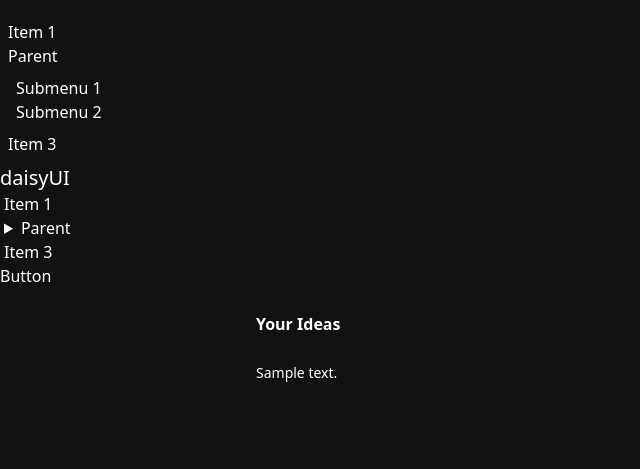
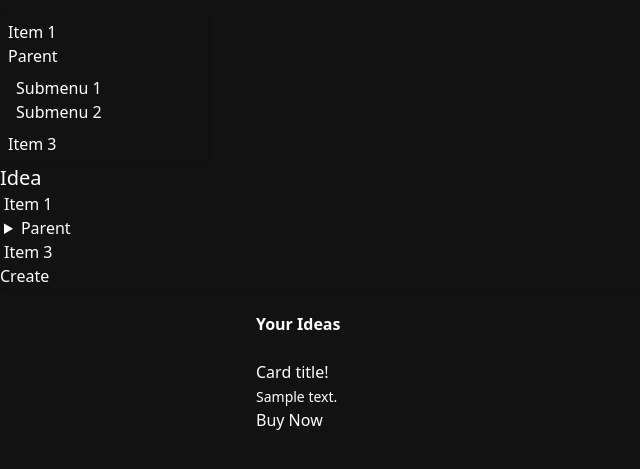
Before and after one commit to AlvioFg/laracast-idea, a Laravel app: page / in a window 1280 px wide. Shown: the top 469 px of the page, without its empty margins (0-640 px from the left). Run offline with Laravel 12, Linux system fonts and the light colour scheme; tables that the repository leaves empty hold one stand-in row (values such as "Sample post"); parts of the project's set-up code (start-up, migrations or seed data) failed here and were passed over; some libraries are stand-ins or nearby versions.

Commit message:
bikin card

```diff
--- a/app/Http/Controllers/IdeaController.php
+++ b/app/Http/Controllers/IdeaController.php
@@ -33,7 +33,7 @@ class IdeaController extends Controller
     public function store(Request $request)
     {
         $request->validate([
-            'description' => ['required', 'min:10'],
+            'description' => ['required', 'min:3'],
         ]);
         Idea::create([
             'description' => request('idea'),
--- a/resources/views/components/nav.blade.php
+++ b/resources/views/components/nav.blade.php
@@ -18,7 +18,7 @@
                 <li><a>Item 3</a></li>
             </ul>
         </div>
-        <a class="btn btn-ghost text-xl">daisyUI</a>
+        <a class="btn btn-ghost text-xl">Idea</a>
     </div>
     <div class="navbar-center hidden lg:flex">
         <ul class="menu menu-horizontal px-1">
@@ -36,6 +36,6 @@
         </ul>
     </div>
     <div class="navbar-end">
-        <a class="btn">Button</a>
+        <a href="/ideas/create" class="btn">Create</a>
     </div>
 </div>
--- a/resources/views/ideas/ideas.blade.php
+++ b/resources/views/ideas/ideas.blade.php
@@ -6,9 +6,15 @@
 
         <ul class="mt-6">
             @foreach($ideas as $idea)
-                <li>
-                <a href="/ideas/{{$idea->id}}" class="text-sm"> {{ $idea->description}}</a>
-                </li>
+                <div class="card bg-primary text-primary-content w-96">
+                    <div class="card-body">
+                        <h2 class="card-title">Card title!</h2>
+                        <p><a href="/ideas/{{$idea->id}}" class="text-sm"> {{ $idea->description}}</a></p>
+                        <div class="card-actions justify-end">
+                            <button class="btn">Buy Now</button>
+                        </div>
+                    </div>
+                </div>
             @endforeach
         </ul>
     </div>
```
